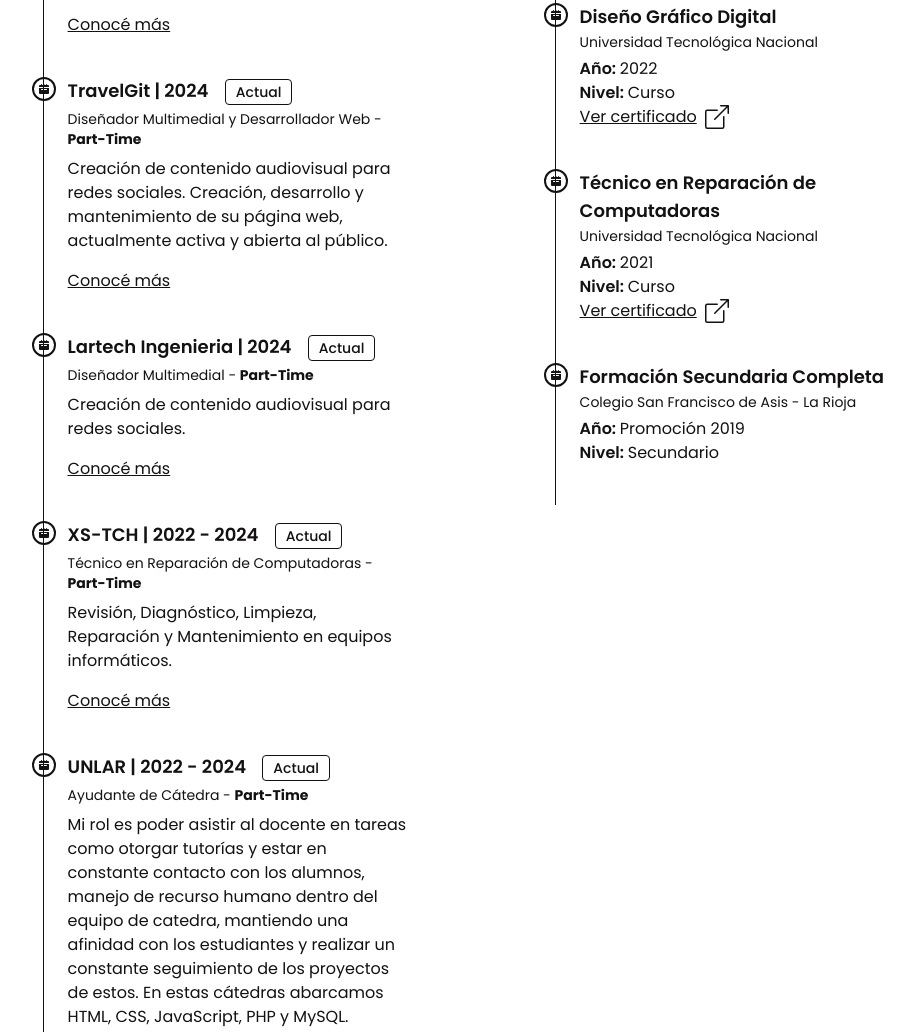
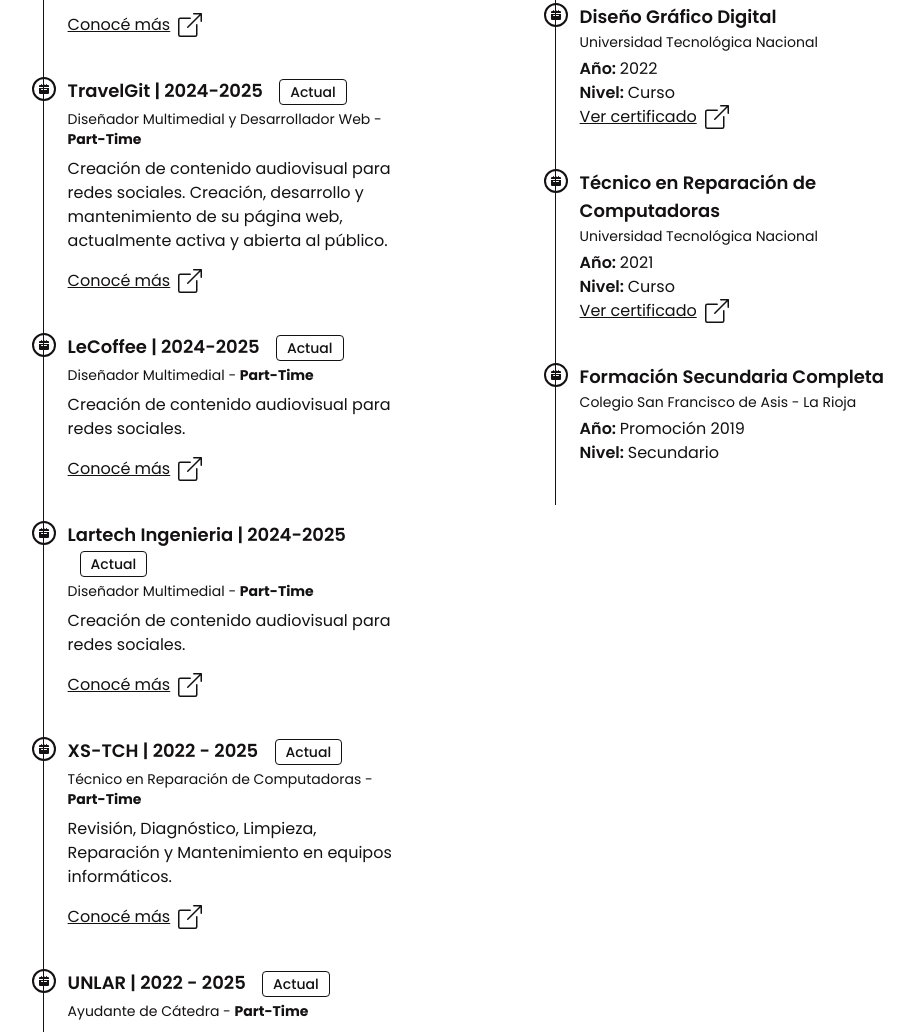
Before and after one commit to NachoXS15/portfolioWeb, an Astro site: page / in a window 1280 px wide. Shown: the part 1915-2947 px from the top of the page, without its empty margins (159-1073 px from the left). Built offline with nearby package versions, Linux system fonts and the light colour scheme; Astro itself is replaced by a stand-in of ours; a web font is replaced by a local one; what @midudev/tailwind-animations would draw is missing.

Commit message:
updating dates in experiences

```diff
--- a/src/components/ExperiencesBlock.astro
+++ b/src/components/ExperiencesBlock.astro
@@ -31,7 +31,7 @@
                         <a href={exp.web} target="_blank" class={`flex items-center gap-2 underline`}>
                             Conocé más
                             <span>
-                                <Link />
+                                <Link size={24} />
                             </span>
                         </a>
                     }
--- a/src/config/Experiencies.ts
+++ b/src/config/Experiencies.ts
@@ -12,14 +12,14 @@
 const experiences: ExperienceProps[]  = [
     {
         "cliente": "Desarrollador Freelance",
-        "since": "2021 - 2024",
+        "since": "2021 - 2025",
         "actual": true,
         "desc": "Planificación, diseño y desarrollo de páginas y aplicaciones web, en base a los requerimientos de diversos clientes, sean particulares, o pequeñas o medianas empresas."
     },
     {
         "cliente": "Organización y Desarrollo",
         "rol": "Diseñador Multimedial y Desarrollador Web",
-        "since": "2024",
+        "since": "2024-2025",
         "actual": true,
         "desc": "Mis actividades consiste en desarrollar propuestas estéticas para diversas marcas y empresas, otorgando originalidad a la vez que calidad en todas mis tareas. A su vez, he desarrollado una landing page con el objetivo de mostrar y difundir sus objetivos y proyectos.",
         "web": "https://www.instagram.com/organizacionydesarrollo/",
@@ -28,16 +28,25 @@
     {
         "cliente": "TravelGit",
         "rol": "Diseñador Multimedial y Desarrollador Web",
-        "since": "2024",
+        "since": "2024-2025",
         "actual": true,
         "desc": "Creación de contenido audiovisual para redes sociales. Creación, desarrollo y mantenimiento de su página web, actualmente activa y abierta al público.",
         "web": "https://www.instagram.com/travelgitoficial/",
         "time": "Part-Time"
     },
     {
+        "cliente": "LeCoffee",
+        "rol": "Diseñador Multimedial",
+        "since": "2024-2025",
+        "actual": true,
+        "desc": "Creación de contenido audiovisual para redes sociales.",
+        "web": "https://www.instagram.com/lecoffee.lr/",
+        "time": "Part-Time"
+    },
+    {
         "cliente": "Lartech Ingenieria",
         "rol": "Diseñador Multimedial",
-        "since": "2024",
+        "since": "2024-2025",
         "actual": true,
         "desc": "Creación de contenido audiovisual para redes sociales.",
         "web": "https://www.instagram.com/lartech_ingenieria/",
@@ -46,7 +55,7 @@
     {
         "cliente": "XS-TCH",
         "rol": "Técnico en Reparación de Computadoras",
-        "since": "2022 - 2024",
+        "since": "2022 - 2025",
         "actual": true,
         "desc": "Revisión, Diagnóstico, Limpieza, Reparación y Mantenimiento en equipos informáticos.",
         "web": "https://instagram.com/xs.tch_",
@@ -55,7 +64,7 @@
     {
         "cliente": "UNLAR",
         "rol": "Ayudante de Cátedra",
-        "since": "2022 - 2024",
+        "since": "2022 - 2025",
         "actual": true,
         "desc": "Mi rol es poder asistir al docente en tareas como otorgar tutorías y estar en constante contacto con los alumnos, manejo de recurso humano dentro del equipo de catedra, mantiendo una afinidad con los estudiantes y realizar un constante seguimiento de los proyectos de estos. En estas cátedras abarcamos HTML, CSS, JavaScript, PHP y MySQL.",
         "time": "Part-Time"
```
